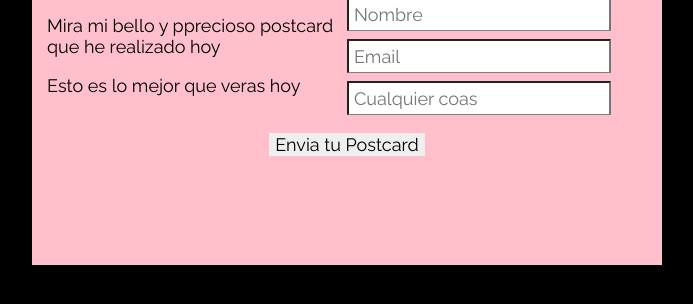
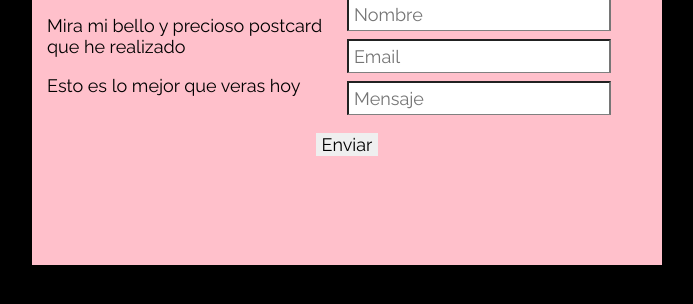
Before and after one commit to saumelliv/Postcard, a plain HTML site: page index.html in a window 1280 px wide. Shown: the part 300-604 px from the top of the page, without its empty margins (293-986 px from the left). Drawn offline with Linux system fonts and the light colour scheme.

Commit message:
Nuevo commit al index
solo mejore unos detalles desde Github

```diff
--- a/index.html
+++ b/index.html
@@ -24,20 +24,20 @@
 					</div>
 					<div class="postcard-body">
 						<div class="left-part">
-							<p>Mira mi bello y pprecioso postcard que he realizado hoy</p>
+							<p>Mira mi bello y precioso postcard que he realizado</p>
 							<p>Esto es lo mejor que veras hoy</p>
 						</div>
 
 						<div class="right-part">
 							<input type="text" name="fullname" placeholder="Nombre">
 							<input type="text" name="email" placeholder="Email">
-							<input type="text" name="message" placeholder="Cualquier coas">
+							<input type="text" name="message" placeholder="Mensaje">
 
 						</div>
 
 					</div>
 					<div class="postcard-footer">
-						<input type="Submit"  value="Envia tu Postcard">
+						<input type="Submit"  value="Enviar">
 
 					</div>
 				</form>
```
